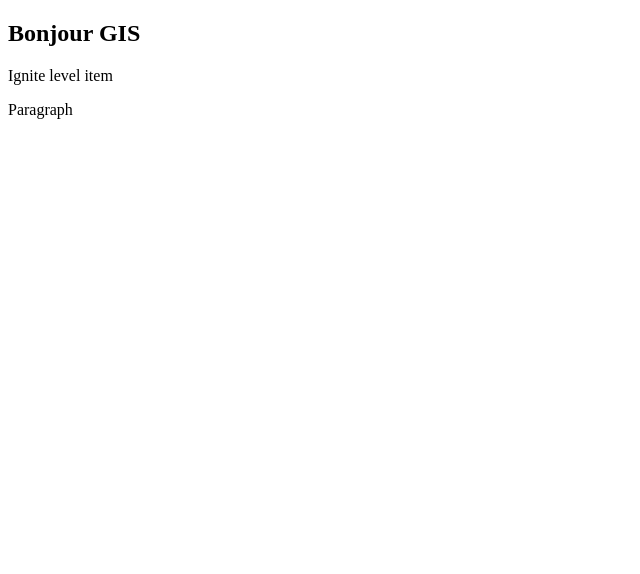
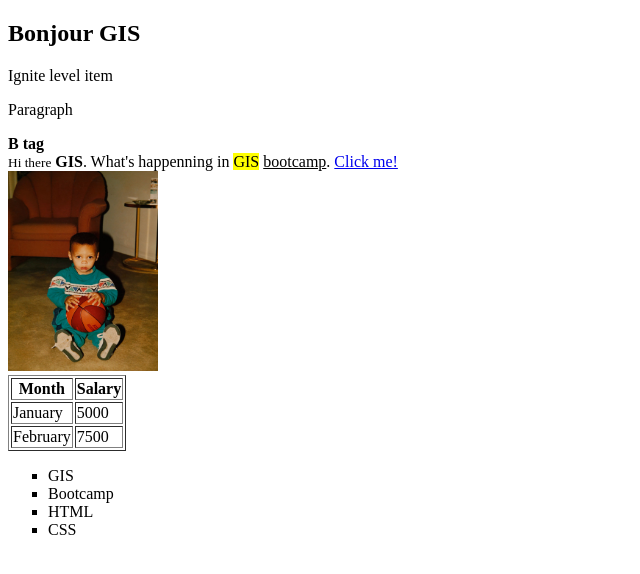
Before and after one commit to MelihCelik00/ibb-cbs-bootcamp, a plain HTML site: page day1/index.html in a window 1280 px wide. Shown: the whole page, without its empty margins (0-640 px from the left). Drawn offline with Linux system fonts and the light colour scheme.

Commit message:
more html stuff

```diff
--- a/day1/index.html
+++ b/day1/index.html
@@ -17,6 +17,54 @@
     <p>
         Paragraph
     </p>
+    <b>
+        B tag
+    </b>
+    <br>
+    <small>Hi there</small> <strong>GIS</strong>.
+    What's happenning in <mark>GIS</mark> <u>bootcamp</u>.
+
+    <a href="#" target="_parent">Click me!</a>
+    <br>
+    <img src="curry.jpg" alt="Steph Curry" width="150" height="200"> <!-- alt attribute is really important for SEO-->
+    <br>
+    <table border="1">
+        <thead>
+            <tr>
+                <th>Month</th>
+                <th>Salary </tr>
+            </tr>
+        </thead>
+        <tbody>
+            <tr>
+                <td>
+                    January
+                </td>
+                <td>
+                    5000
+                </td>
+            </tr>
+            <tr>
+                <td>
+                    February
+                </td>
+                <td>
+                    7500
+                </td>
+            </tr>
+        </tbody>
+    </table>
+
+    <ul type="square">
+        <li>GIS</li>
+        <li>Bootcamp</li>
+        <li>HTML</li>
+        <li>CSS</li>
+    </ul>
+
+    <form action="">
+
+    </form>
 
 </body>
 </html>
```
Also changed, not shown: day1/curry.jpg (added).
